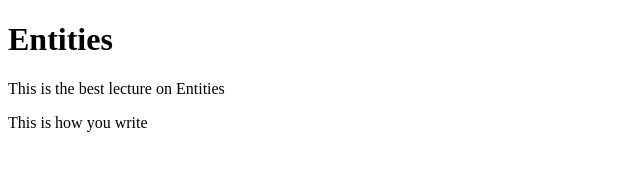
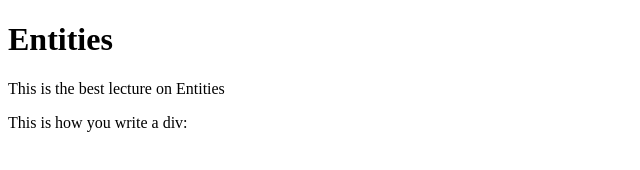
Before and after one commit to chetanvamsi/WebDevelopment, a plain HTML site: page intro to HTML/Entities.html in a window 1280 px wide. Shown: the full height of the page, 0-640 px from the left. Drawn offline with Linux system fonts and the light colour scheme.

Commit message:
Auto update 2026-11-27 00:06:09

```diff
--- a/intro to HTML/Entities.html
+++ b/intro to HTML/Entities.html
@@ -8,6 +8,6 @@
 <body>
     <h1>Entities</h1>
     <p>This is the best lecture on Entities</p>
-    <p>This is how you write </p>
+    <p>This is how you write a div: <div></div></p>
 </body>
 </html>
```
